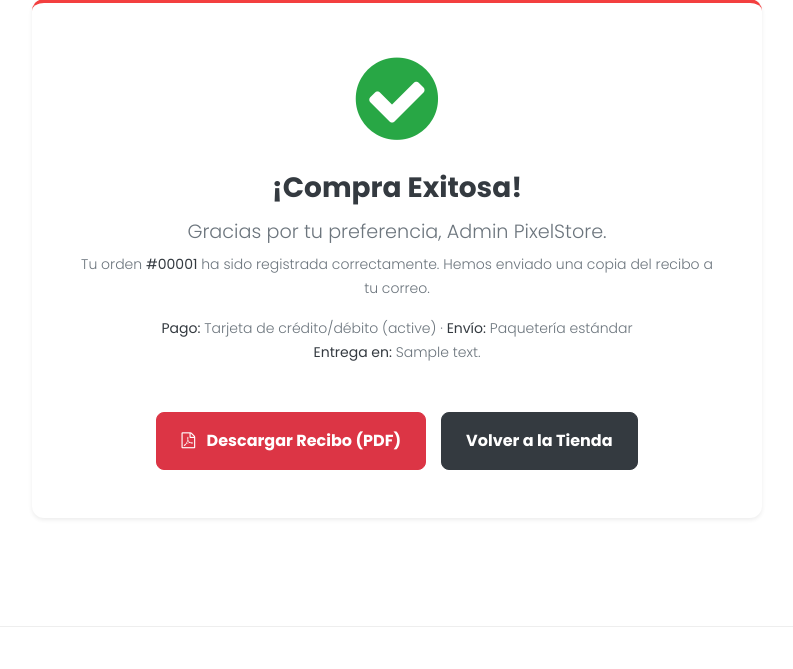
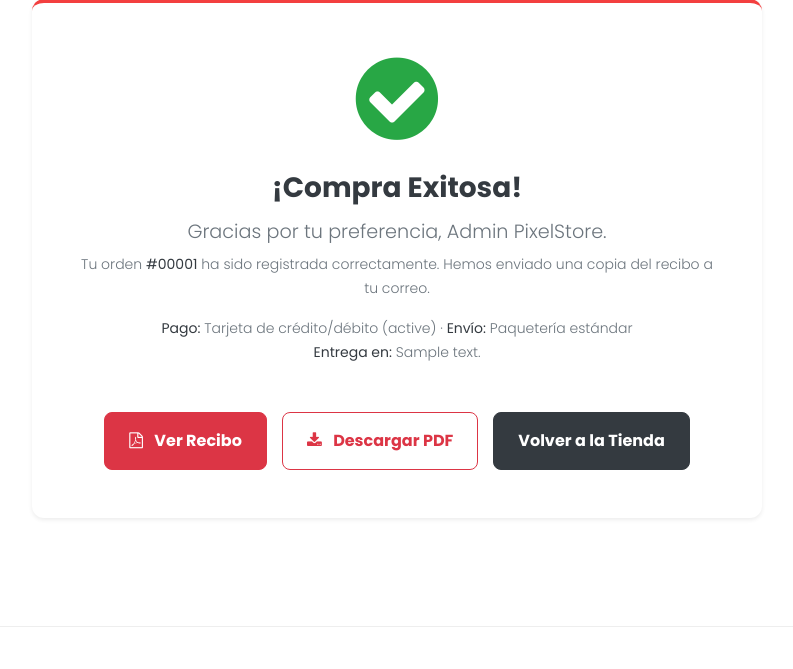
Before and after one commit to Gael-Lepe-Ramirez/nuevo-pixelstore, a Laravel app: page /orders/1/success in a window 1280 px wide. Shown: the part 505-1174 px from the top of the page, without its empty margins (243-1036 px from the left). Run offline with Laravel 12, Linux system fonts and the light colour scheme; a user stored in the database is signed in; data comes from the database, SQL or seed files in the repository; tables that the repository leaves empty hold one stand-in row (values such as "Sample post").

Commit message:
Logo al catálogo y recibo PDF en el navegador
- El logo PIXEL STORE y la raíz del sitio (/) llevan al catálogo de productos.
- El recibo se abre en el navegador (stream) en una pestaña nueva; con
  ?descargar=1 se descarga. Botones Ver/Descargar en compra exitosa,
  Mis pedidos y el detalle del pedido del admin.
- ExampleTest ajustado a la redirección de /.

Co-Authored-By: Claude Opus 5.5 <noreply@anthropic.com>
Claude-Session: https://claude.ai/code/session_0137emggwtrpdgv7zqnkayJ2

```diff
--- a/app/Http/Controllers/OrderController.php
+++ b/app/Http/Controllers/OrderController.php
@@ -144,7 +144,7 @@ class OrderController extends Controller
         return view('orders.mine', compact('orders'));
     }
 
-    public function downloadPDF(\App\Models\Order $order)
+    public function downloadPDF(Request $request, \App\Models\Order $order)
     {
         // Seguridad: Verificar que el usuario sea el dueño de la compra o el admin
         if ($order->user_id !== auth()->id() && auth()->user()->role !== 'admin') {
@@ -154,8 +154,12 @@ class OrderController extends Controller
         // Cargar la vista del PDF con los datos de la orden
         $pdf = \Barryvdh\DomPDF\Facade\Pdf::loadView('orders.pdf', compact('order'));
 
-        // Retornar el archivo para su descarga directa
-        return $pdf->download('recibo_pixelstore_' . $order->id . '.pdf');
+        $archivo = 'recibo_pixelstore_' . $order->folio() . '.pdf';
+
+        // Por defecto el recibo se abre en el navegador; con ?descargar=1 se descarga como archivo.
+        return $request->boolean('descargar')
+            ? $pdf->download($archivo)
+            : $pdf->stream($archivo);
     }
 
     public function success(\App\Models\Order $order)
--- a/resources/views/layouts/store.blade.php
+++ b/resources/views/layouts/store.blade.php
@@ -24,7 +24,7 @@
     <header>
       <nav class="navbar navbar-expand-lg">
         <div class="container">
-          <a class="navbar-brand" href="{{ url('/') }}"><h2>Pixel <em>Store</em></h2></a>
+          <a class="navbar-brand" href="{{ route('products.index') }}"><h2>Pixel <em>Store</em></h2></a>
           <button class="navbar-toggler" type="button" data-toggle="collapse" data-target="#navbarResponsive">
             <span class="navbar-toggler-icon"></span>
           </button>
--- a/resources/views/orders/mine.blade.php
+++ b/resources/views/orders/mine.blade.php
@@ -29,7 +29,8 @@
               <td>@include('orders._badge', ['value' => $order->payment_status])</td>
               <td class="text-right text-nowrap">
                 <a href="{{ route('orders.success', $order) }}" class="btn btn-sm btn-outline-dark">Ver</a>
-                <a href="{{ route('orders.pdf', $order) }}" class="btn btn-sm btn-outline-danger">PDF</a>
+                <a href="{{ route('orders.pdf', $order) }}" target="_blank" rel="noopener" class="btn btn-sm btn-outline-danger" title="Ver recibo">Recibo</a>
+                <a href="{{ route('orders.pdf', ['order' => $order, 'descargar' => 1]) }}" class="btn btn-sm btn-outline-secondary" title="Descargar recibo"><i class="fa fa-download"></i></a>
               </td>
             </tr>
           @empty
--- a/resources/views/orders/success.blade.php
+++ b/resources/views/orders/success.blade.php
@@ -35,8 +35,12 @@
                 </p>
 
                 <div class="d-flex flex-column flex-sm-row justify-content-center align-items-center">
-                    <a href="{{ route('orders.pdf', $order->id) }}" class="btn btn-danger px-4 py-3 font-weight-bold mb-3 mb-sm-0" style="border-radius: 8px; margin-right: 15px;">
-                        <i class="fa fa-file-pdf-o mr-2"></i> Descargar Recibo (PDF)
+                    <a href="{{ route('orders.pdf', $order->id) }}" target="_blank" rel="noopener" class="btn btn-danger px-4 py-3 font-weight-bold mb-3 mb-sm-0" style="border-radius: 8px; margin-right: 15px;">
+                        <i class="fa fa-file-pdf-o mr-2"></i> Ver Recibo
+                    </a>
+
+                    <a href="{{ route('orders.pdf', ['order' => $order->id, 'descargar' => 1]) }}" class="btn btn-outline-danger px-4 py-3 font-weight-bold mb-3 mb-sm-0" style="border-radius: 8px; margin-right: 15px;">
+                        <i class="fa fa-download mr-2"></i> Descargar PDF
                     </a>
 
                     <a href="{{ route('products.index') }}" class="btn btn-dark px-4 py-3 font-weight-bold" style="border-radius: 8px;">
--- a/resources/views/orders_admin/show.blade.php
+++ b/resources/views/orders_admin/show.blade.php
@@ -102,7 +102,10 @@
 
   <div class="d-flex justify-content-between">
     <a href="{{ route('admin.orders.index') }}" class="btn btn-outline-secondary">← Volver a pedidos</a>
-    <a href="{{ route('orders.pdf', $order) }}" class="btn btn-outline-danger">Descargar recibo (PDF)</a>
+    <div>
+      <a href="{{ route('orders.pdf', $order) }}" target="_blank" rel="noopener" class="btn btn-outline-danger">Ver recibo</a>
+      <a href="{{ route('orders.pdf', ['order' => $order, 'descargar' => 1]) }}" class="btn btn-outline-secondary"><i class="fa fa-download"></i> Descargar</a>
+    </div>
   </div>
 </div>
 @endsection
--- a/routes/web.php
+++ b/routes/web.php
@@ -9,9 +9,8 @@ use App\Http\Controllers\OrderAdminController;
 use App\Http\Controllers\CatalogController;
 use App\Http\Controllers\PurchaseOrderController;
 
-Route::get('/', function () {
-    return view('welcome');
-});
+// La página principal de la tienda es el catálogo de productos.
+Route::redirect('/', '/products');
 
 Route::get('/dashboard', function () {
     return view('dashboard');
```
Also changed, not shown: tests/Feature/ExampleTest.php (+2 -2 lines).
